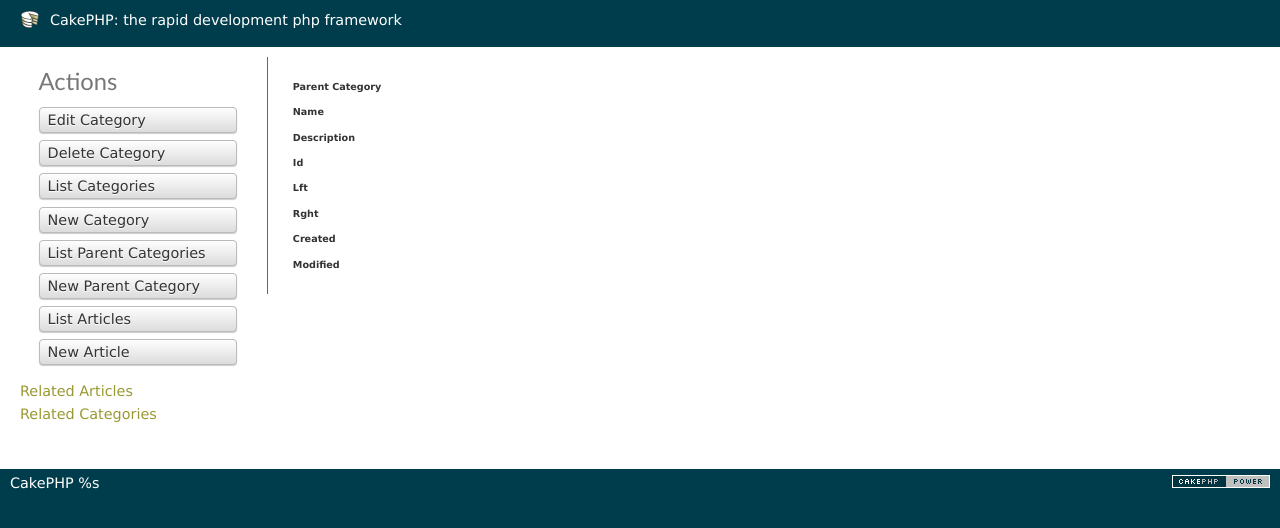
After one commit to doankhoi/ChickenElectric, a CakePHP app: the page made by app/View/Categories/view.ctp in a window 1280 px wide. The commit adds this page. Shown: the top 528 px of the page. Run offline with PHP 8.4 and a stand-in for CakePHP, Linux system fonts and the light colour scheme; the template is opened without the code that fills it, so the values that code supplies are empty; some libraries are stand-ins or nearby versions.

Commit message:
Add categories

```diff
--- a/app/Model/Article.php
+++ b/app/Model/Article.php
@@ -4,7 +4,7 @@ class Article extends AppModel {
 
 	var $name = "Article";
 	var $primaryKey = 'id';
-	public $belongTo = [
+	public $belongsTo = [
 		'Category'=>[
 			'className'=>'Category',
 			'foreignKey'=>'id'
--- /dev/null
+++ b/app/View/Categories/view.ctp
@@ -0,0 +1,120 @@
+<div class="actions columns large-2 medium-3">
+    <h3><?= __('Actions') ?></h3>
+    <ul class="side-nav">
+        <li><?= $this->Html->link(__('Edit Category'), ['action' => 'edit', $category->id]) ?> </li>
+        <li><?= $this->Form->postLink(__('Delete Category'), ['action' => 'delete', $category->id], ['confirm' => __('Are you sure you want to delete # {0}?', $category->id)]) ?> </li>
+        <li><?= $this->Html->link(__('List Categories'), ['action' => 'index']) ?> </li>
+        <li><?= $this->Html->link(__('New Category'), ['action' => 'add']) ?> </li>
+        <li><?= $this->Html->link(__('List Parent Categories'), ['controller' => 'Categories', 'action' => 'index']) ?> </li>
+        <li><?= $this->Html->link(__('New Parent Category'), ['controller' => 'Categories', 'action' => 'add']) ?> </li>
+        <li><?= $this->Html->link(__('List Articles'), ['controller' => 'Articles', 'action' => 'index']) ?> </li>
+        <li><?= $this->Html->link(__('New Article'), ['controller' => 'Articles', 'action' => 'add']) ?> </li>
+    </ul>
+</div>
+<div class="categories view large-10 medium-9 columns">
+    <h2><?= h($category->name) ?></h2>
+    <div class="row">
+        <div class="large-5 columns strings">
+            <h6 class="subheader"><?= __('Parent Category') ?></h6>
+            <p><?= $category->has('parent_category') ? $this->Html->link($category->parent_category->name, ['controller' => 'Categories', 'action' => 'view', $category->parent_category->id]) : '' ?></p>
+            <h6 class="subheader"><?= __('Name') ?></h6>
+            <p><?= h($category->name) ?></p>
+            <h6 class="subheader"><?= __('Description') ?></h6>
+            <p><?= h($category->description) ?></p>
+        </div>
+        <div class="large-2 columns numbers end">
+            <h6 class="subheader"><?= __('Id') ?></h6>
+            <p><?= $this->Number->format($category->id) ?></p>
+            <h6 class="subheader"><?= __('Lft') ?></h6>
+            <p><?= $this->Number->format($category->lft) ?></p>
+            <h6 class="subheader"><?= __('Rght') ?></h6>
+            <p><?= $this->Number->format($category->rght) ?></p>
+        </div>
+        <div class="large-2 columns dates end">
+            <h6 class="subheader"><?= __('Created') ?></h6>
+            <p><?= h($category->created) ?></p>
+            <h6 class="subheader"><?= __('Modified') ?></h6>
+            <p><?= h($category->modified) ?></p>
+        </div>
+    </div>
+</div>
+<div class="related row">
+    <div class="column large-12">
+    <h4 class="subheader"><?= __('Related Articles') ?></h4>
+    <?php if (!empty($category->articles)): ?>
+    <table cellpadding="0" cellspacing="0">
+        <tr>
+            <th><?= __('Id') ?></th>
+            <th><?= __('Title') ?></th>
+            <th><?= __('Body') ?></th>
+            <th><?= __('Category Id') ?></th>
+            <th><?= __('Created') ?></th>
+            <th><?= __('Modified') ?></th>
+            <th class="actions"><?= __('Actions') ?></th>
+        </tr>
+        <?php foreach ($category->articles as $articles): ?>
+        <tr>
+            <td><?= h($articles->id) ?></td>
+            <td><?= h($articles->title) ?></td>
+            <td><?= h($articles->body) ?></td>
+            <td><?= h($articles->category_id) ?></td>
+            <td><?= h($articles->created) ?></td>
+            <td><?= h($articles->modified) ?></td>
+
+            <td class="actions">
+                <?= $this->Html->link(__('View'), ['controller' => 'Articles', 'action' => 'view', $articles->id]) ?>
+
+                <?= $this->Html->link(__('Edit'), ['controller' => 'Articles', 'action' => 'edit', $articles->id]) ?>
+
+                <?= $this->Form->postLink(__('Delete'), ['controller' => 'Articles', 'action' => 'delete', $articles->id], ['confirm' => __('Are you sure you want to delete # {0}?', $articles->id)]) ?>
+
+            </td>
+        </tr>
+
+        <?php endforeach; ?>
+    </table>
+    <?php endif; ?>
+    </div>
+</div>
+<div class="related row">
+    <div class="column large-12">
+    <h4 class="subheader"><?= __('Related Categories') ?></h4>
+    <?php if (!empty($category->child_categories)): ?>
+    <table cellpadding="0" cellspacing="0">
+        <tr>
+            <th><?= __('Id') ?></th>
+            <th><?= __('Parent Id') ?></th>
+            <th><?= __('Lft') ?></th>
+            <th><?= __('Rght') ?></th>
+            <th><?= __('Name') ?></th>
+            <th><?= __('Description') ?></th>
+            <th><?= __('Created') ?></th>
+            <th><?= __('Modified') ?></th>
+            <th class="actions"><?= __('Actions') ?></th>
+        </tr>
+        <?php foreach ($category->child_categories as $childCategories): ?>
+        <tr>
+            <td><?= h($childCategories->id) ?></td>
+            <td><?= h($childCategories->parent_id) ?></td>
+            <td><?= h($childCategories->lft) ?></td>
+            <td><?= h($childCategories->rght) ?></td>
+            <td><?= h($childCategories->name) ?></td>
+            <td><?= h($childCategories->description) ?></td>
+            <td><?= h($childCategories->created) ?></td>
+            <td><?= h($childCategories->modified) ?></td>
+
+            <td class="actions">
+                <?= $this->Html->link(__('View'), ['controller' => 'Categories', 'action' => 'view', $childCategories->id]) ?>
+
+                <?= $this->Html->link(__('Edit'), ['controller' => 'Categories', 'action' => 'edit', $childCategories->id]) ?>
+
+                <?= $this->Form->postLink(__('Delete'), ['controller' => 'Categories', 'action' => 'delete', $childCategories->id], ['confirm' => __('Are you sure you want to delete # {0}?', $childCategories->id)]) ?>
+
+            </td>
+        </tr>
+
+        <?php endforeach; ?>
+    </table>
+    <?php endif; ?>
+    </div>
+</div>
```
Also changed, not shown: app/Config/core.php (+16 -0 lines), app/Controller/ArticlesController.php (+9 -1 lines), app/Controller/CategoriesController.php (+76 -0 lines), app/Model/Category.php (+9 -0 lines), app/View/Articles/admin_add.ctp (+16 -0 lines), app/View/Articles/admin_index.ctp (+25 -16 lines), app/View/Categories/admin_add.ctp (added, +42 -0 lines), app/View/Categories/admin_index.ctp (added, +62 -0 lines), app/View/Categories/edit.ctp (added, +51 -0 lines).
